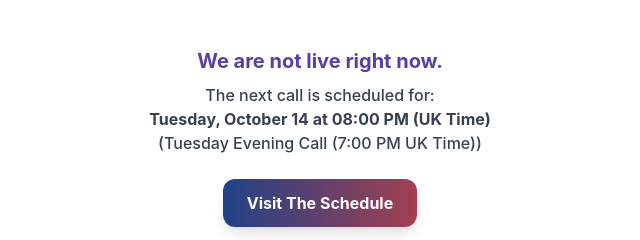
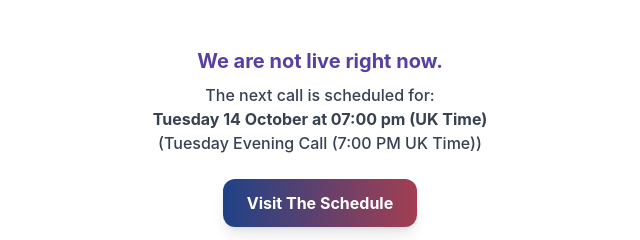
Before and after one commit to Marc-Industries/Poodl-Call, a plain HTML site: page index.html in a window 1280 px wide. Shown: the part 287-527 px from the top of the page, 320-960 px from the left. Drawn offline with nearby package versions, Linux system fonts and the light colour scheme.

Commit message:
Update  uk time fix index.html

```diff
--- a/index.html
+++ b/index.html
@@ -125,46 +125,15 @@
         const now = new Date();
 
         // --- IMPORTANT: Calculate current time based on UK Time Zone (GMT/BST) ---
-        // Since the user schedule is based on UK Time, we need to adjust the current
-        // local time to reflect the time in London (GMT/BST).
 
-        // 1. Get the current UK time offset in minutes (e.g., 60 for CEST during summer).
-        // This is necessary because Date methods use the browser's local timezone.
-        const timezoneOffset = now.getTimezoneOffset(); // Local offset in minutes
-
-        // To get the UK hour (which might be GMT or BST depending on the date),
-        // we can calculate the UTC time and then add or subtract the UK offset from UTC.
-        // A simpler (but slightly less robust) method is to convert the local time
-        // to a UK Time string and parse the hour/day.
-
-        // For simplicity and compatibility, we will use the Date methods
-        // and rely on a fixed offset if the calls are always relative to UK time
-        // regardless of the user's location.
-        // Since we cannot reliably determine if UK is on BST (+1) or GMT (0) from here,
-        // we will use the toLocaleString method with 'en-GB' and 'Europe/London'
-        // which handles daylight savings automatically.
-
-        // Get the current time components in the UK timezone
-        const ukTimeOptions = {
-            timeZone: 'Europe/London',
-            weekday: 'short', // 0-6
-            hour: 'numeric',   // 0-23
-            minute: 'numeric', // 0-59
-        };
-
-        const ukTimeString = now.toLocaleString('en-GB', ukTimeOptions);
-
-        // Since parsing locale strings can be tricky, let's just get the raw components
-        // from a specific Date object adjusted for the UK timezone.
-
-        // Re-calculate 'now' based on UK timezone (GMT/BST)
+        // Re-calculate 'now' based on UK timezone (GMT/BST) for accurate UK day/time components
         const ukTimeNow = new Date(now.toLocaleString('en-US', { timeZone: 'Europe/London' }));
 
         const currentDay = ukTimeNow.getDay(); // 0 (Sun) to 6 (Sat)
         const currentHour = ukTimeNow.getHours();
         const currentMinute = ukTimeNow.getMinutes();
 
-        const nowMinutes = currentHour * 120 + currentMinute;
+        const nowMinutes = currentHour * 60 + currentMinute;
         // --- END UK TIME CALCULATION ---
 
 
@@ -188,37 +157,37 @@
             const callsForDay = SCHEDULE.filter(call => call.day === checkDay);
 
             for (const call of callsForDay) {
-                // Get the scheduled start time of the next call in the user's local timezone
-                // We start from the UK time 'now' and adjust the date/time
-                const nextCallTimeUK = new Date(ukTimeNow);
 
-                // Adjust the date if the call is on a future day (i > 0)
+                // --- FIX FOR TIMEZONE SHIFT ON UPCOMING CALLS ---
+
+                // 1. Determine the target date based on the UK calendar
+                const targetDayUK = new Date(ukTimeNow);
                 if (i > 0) {
-                     nextCallTimeUK.setDate(ukTimeNow.getDate() + i);
+                    targetDayUK.setDate(ukTimeNow.getDate() + i);
                 }
 
-                nextCallTimeUK.setHours(call.startHour, call.startMinute, 0, 0); // Set start time
+                // 2. Create the exact moment of the scheduled call in UTC.
+                // Since the UK is generally GMT+1 (BST) during the typical meeting schedule,
+                // the UTC hour is the scheduled hour minus 1 (e.g., 19:00 BST is 18:00 UTC).
+                // Subtracting 1 hour from the scheduled UK time when using Date.UTC compensates
+                // for the +1 hour BST offset, ensuring the internal timestamp is correct.
 
-                // Compare the full Date objects (current UK time vs next call UK time)
-                if (ukTimeNow.getTime() < nextCallTimeUK.getTime()) {
-                    // To display the time correctly to the user, we should use the user's local date object:
-                    const nextCallTimeLocal = new Date(now);
+                const utcHour = call.startHour - 1;
 
-                    // We need to determine the day difference in the local calendar to set the correct date
-                    const daysToAdd = nextCallTimeUK.getDate() - ukTimeNow.getDate();
-                    nextCallTimeLocal.setDate(now.getDate() + daysToAdd);
+                const nextCallTimeDisplay = new Date(Date.UTC(
+                    targetDayUK.getFullYear(),
+                    targetDayUK.getMonth(),
+                    targetDayUK.getDate(),
+                    utcHour,
+                    call.startMinute
+                ));
 
-                    // Set the hours/minutes based on the UK time schedule,
-                    // relying on toLocaleTimeString later to format correctly.
-                    // NOTE: This approach is complex due to cross-timezone scheduling.
-                    // Given the constraint of 1 file and no external libraries,
-                    // we will display the time based on the local system time but label it as UK Time.
+                // 3. Compare the full Date objects (current UK time vs next call UK time)
+                if (ukTimeNow.getTime() < nextCallTimeDisplay.getTime()) {
 
-                    // For display, we use the UK time object created above,
-                    // but we will format it using the explicit UK timezone setting in updateUI.
-
-                    return { status: 'UPCOMING', call: call, nextCallTime: nextCallTimeUK };
+                    return { status: 'UPCOMING', call: call, nextCallTime: nextCallTimeDisplay };
                 }
+                // --- END FIX FOR TIMEZONE SHIFT ---
             }
         }
 
@@ -267,9 +236,18 @@
                 // CASE 2: UPCOMING CALL (Custom Color #5A3FA3)
                 const nextTime = statusResult.nextCallTime;
 
-                // Format the time and day for UK Time Zone
-                const dateOptions = { weekday: 'long', day: 'numeric', month: 'long', hour: '2-digit', minute: '2-digit', timeZone: 'Europe/London' };
-                const formattedTime = nextTime.toLocaleTimeString('en-US', dateOptions);
+                // Format the time and day for UK Time Zone (using en-GB locale for clearer date/time format)
+                const dateOptions = {
+                    weekday: 'long',
+                    day: 'numeric',
+                    month: 'long',
+                    hour: '2-digit',
+                    minute: '2-digit',
+                    timeZone: 'Europe/London',
+                    hour12: true // Ensure AM/PM format
+                };
+                // We use 'en-GB' as the locale for formatting the date/time string clearly
+                const formattedTime = nextTime.toLocaleTimeString('en-GB', dateOptions);
 
                 titleElement.textContent = "We are not live right now.";
                 titleElement.classList.remove('text-gray-800');
```
